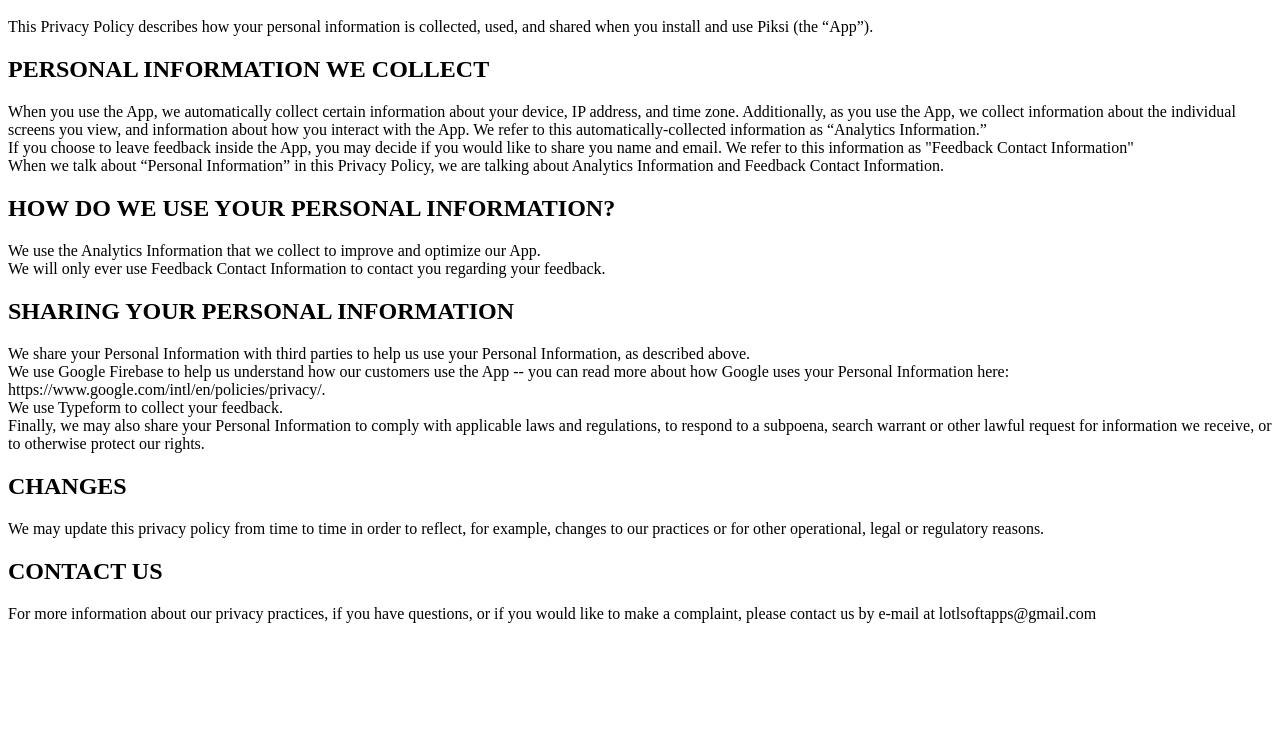
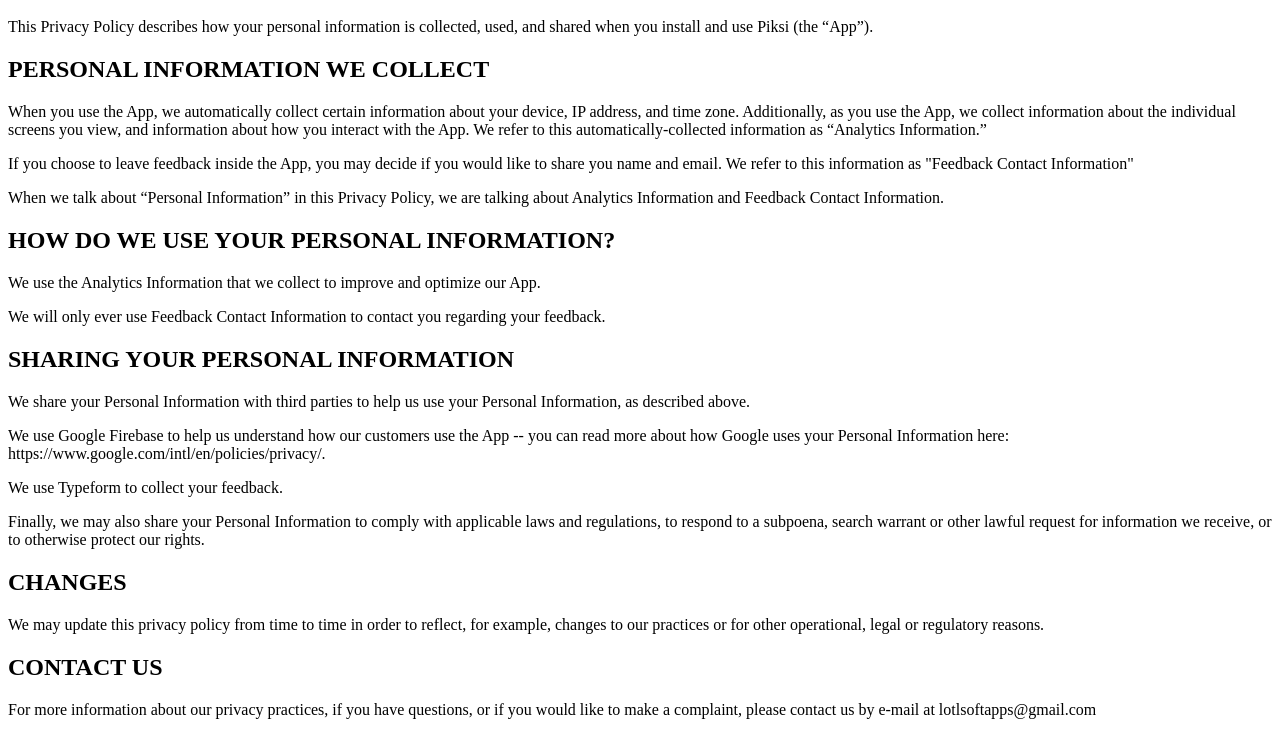
Before and after one commit to mcraigie/mcraigie.github.io, a plain HTML site: page lotlsoft/privacy/index.html in a window 1280 px wide. Shown: the part 48-800 px from the top of the page. Drawn offline with Linux system fonts and the light colour scheme.

Commit message:
improve privacy policy layout

```diff
--- a/lotlsoft/privacy/index.html
+++ b/lotlsoft/privacy/index.html
@@ -2,61 +2,66 @@
   <body>
     <h1>Lotlsoft Privacy Policy</h1>
 
-    This Privacy Policy describes how your personal information is collected, used, and shared when
-    you install and use Piksi (the “App”).
+    <p>
+      This Privacy Policy describes how your personal information is collected, used, and shared
+      when you install and use Piksi (the “App”).
+    </p>
 
     <h2>PERSONAL INFORMATION WE COLLECT</h2>
 
+    <p>
       When you use the App, we automatically collect certain information about your device, IP
       address, and time zone. Additionally, as you use the App, we collect information about the
       individual screens you view, and information about how you interact with the App. We refer to
       this automatically-collected information as “Analytics Information.”
+    </p>
 
-    <br />
-
+    <p>
       If you choose to leave feedback inside the App, you may decide if you would like to share you
       name and email. We refer to this information as "Feedback Contact Information"
-
-    <br />
+    </p>
 
     When we talk about “Personal Information” in this Privacy Policy, we are talking about Analytics
     Information and Feedback Contact Information.
 
     <h2>HOW DO WE USE YOUR PERSONAL INFORMATION?</h2>
 
-    We use the Analytics Information that we collect to improve and optimize our App.
+    <p>We use the Analytics Information that we collect to improve and optimize our App.</p>
 
-    <br />
-
+    <p>
       We will only ever use Feedback Contact Information to contact you regarding your feedback.
+    </p>
 
     <h2>SHARING YOUR PERSONAL INFORMATION</h2>
 
-    We share your Personal Information with third parties to help us use your Personal Information,
-    as described above.
-
-    <br />
+    <p>
+      We share your Personal Information with third parties to help us use your Personal
+      Information, as described above.
+    </p>
 
     We use Google Firebase to help us understand how our customers use the App -- you can read more
     about how Google uses your Personal Information here:
     https://www.google.com/intl/en/policies/privacy/.
 
-    <br />
+    <p>We use Typeform to collect your feedback.</p>
 
-    We use Typeform to collect your feedback.
-
-    <br />
-
+    <p>
       Finally, we may also share your Personal Information to comply with applicable laws and
-    regulations, to respond to a subpoena, search warrant or other lawful request for information we
-    receive, or to otherwise protect our rights.
+      regulations, to respond to a subpoena, search warrant or other lawful request for information
+      we receive, or to otherwise protect our rights.
+    </p>
 
     <h2>CHANGES</h2>
-    We may update this privacy policy from time to time in order to reflect, for example, changes to
-    our practices or for other operational, legal or regulatory reasons.
+
+    <p>
+      We may update this privacy policy from time to time in order to reflect, for example, changes
+      to our practices or for other operational, legal or regulatory reasons.
+    </p>
 
     <h2>CONTACT US</h2>
-    For more information about our privacy practices, if you have questions, or if you would like to
-    make a complaint, please contact us by e-mail at lotlsoftapps@gmail.com
+    <p>
+      For more information about our privacy practices, if you have questions, or if you would like
+      to make a complaint, please contact us by e-mail at lotlsoftapps@gmail.com
+    </p>
   </body>
 </html>
```
Lines whose indentation alone changed are shown as unchanged.
